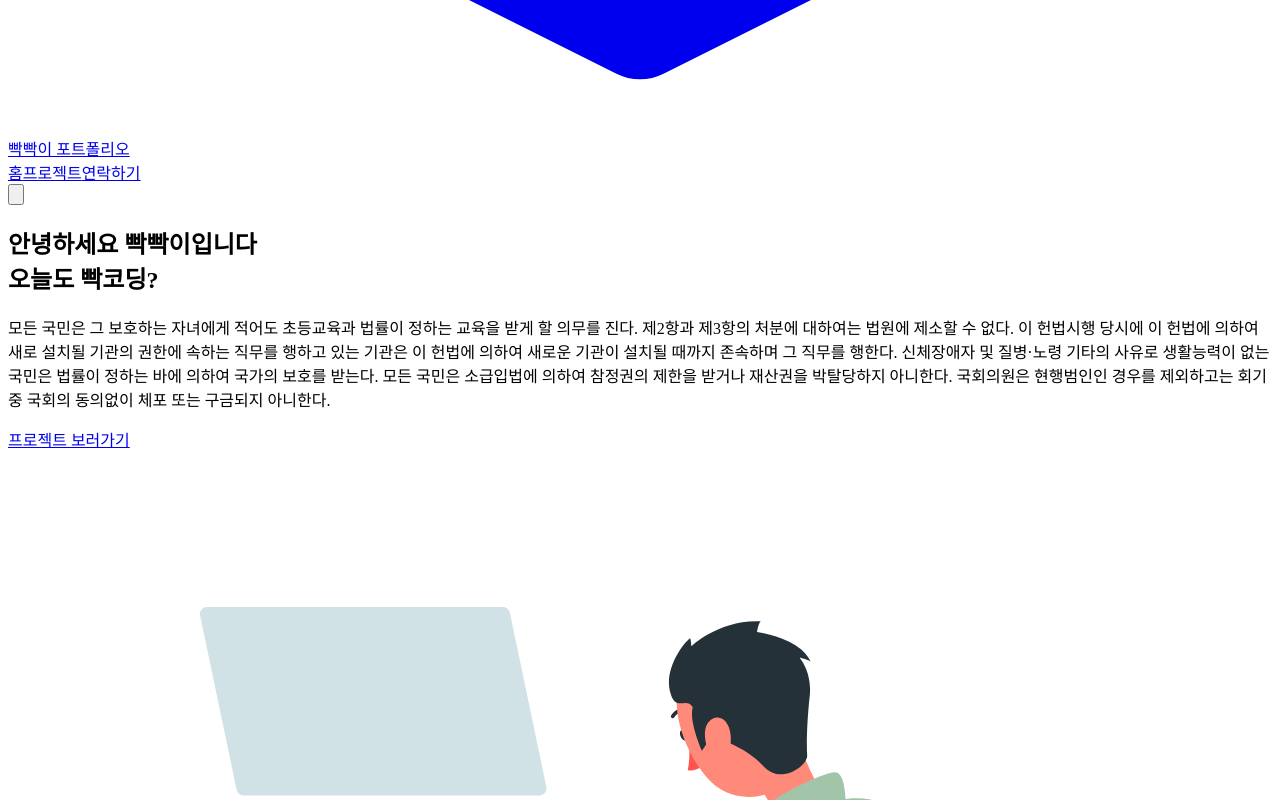
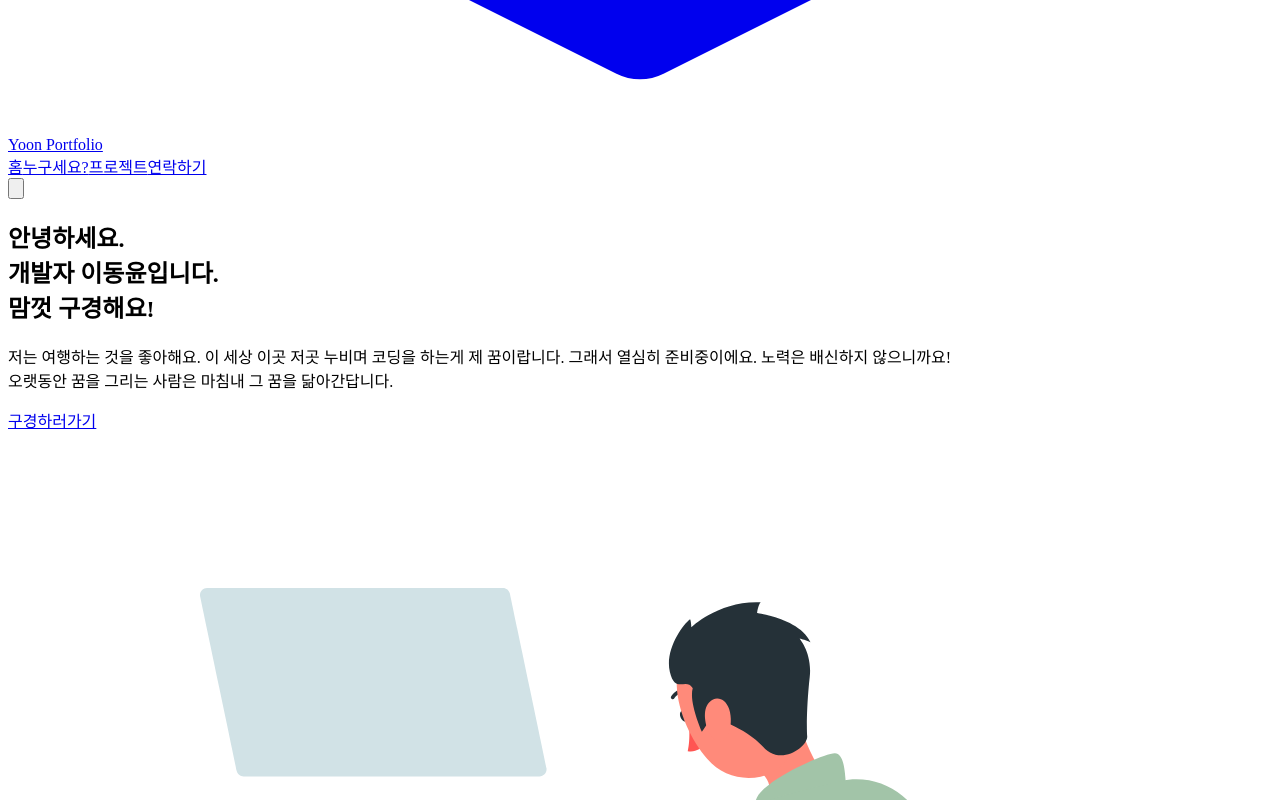
Before and after one commit to dongyoon7212/next-portfolio, a Next.js app: page / in a window 1280 px wide. Shown: the part 1140-1940 px from the top of the page. Built offline with nearby package versions, Linux system fonts and the light colour scheme.

Commit message:
프로필추가

```diff
--- a/components/footer.js
+++ b/components/footer.js
@@ -10,7 +10,7 @@ export default function Footer() {
               href="/"
               className="flex title-font font-medium items-center md:justify-start justify-center text-gray-900"
             >
-              <span className="ml-3 text-xl">빡빡이 포트폴리오</span>
+              <span className="ml-3 text-xl">Yoon Portfolio</span>
             </Link>
             <p className="text-sm text-gray-500 sm:ml-6 sm:mt-0 mt-4">
               © 2020 Tailblocks —
--- a/components/header.js
+++ b/components/header.js
@@ -22,11 +22,14 @@ export default function Header() {
             >
               <path d="M12 2L2 7l10 5 10-5-10-5zM2 17l10 5 10-5M2 12l10 5 10-5"></path>
             </svg>
-            <span className="ml-3 text-xl">빡빡이 포트폴리오</span>
+            <span className="ml-3 text-xl">Yoon Portfolio</span>
           </Link>
           <nav className="md:ml-auto flex flex-wrap items-center text-base justify-center">
             <Link href="/" className="mr-5 hover:text-gray-900">
               홈
+            </Link>
+            <Link href="/about-me" className="mr-5">
+              누구세요?
             </Link>
             <Link href="/projects" className="mr-5 hover:text-gray-900">
               프로젝트
--- a/components/home/hero.js
+++ b/components/home/hero.js
@@ -6,24 +6,16 @@ export default function Hero() {
     <>
       <div className="lg:flex-grow md:w-1/2 lg:pr-24 md:pr-16 flex flex-col md:items-start md:text-left mb-16 md:mb-0 items-center text-center">
         <h1 className="title-font sm:text-4xl text-3xl mb-4 font-medium text-gray-900">
-          안녕하세요 빡빡이입니다
+          안녕하세요.<br/>개발자 이동윤입니다.
           <br className="hidden lg:inline-block" />
-          오늘도 빡코딩?
+          맘껏 구경해요!
         </h1>
         <p className="mb-8 leading-relaxed">
-          모든 국민은 그 보호하는 자녀에게 적어도 초등교육과 법률이 정하는
-          교육을 받게 할 의무를 진다. 제2항과 제3항의 처분에 대하여는 법원에
-          제소할 수 없다. 이 헌법시행 당시에 이 헌법에 의하여 새로 설치될 기관의
-          권한에 속하는 직무를 행하고 있는 기관은 이 헌법에 의하여 새로운 기관이
-          설치될 때까지 존속하며 그 직무를 행한다. 신체장애자 및 질병·노령
-          기타의 사유로 생활능력이 없는 국민은 법률이 정하는 바에 의하여 국가의
-          보호를 받는다. 모든 국민은 소급입법에 의하여 참정권의 제한을 받거나
-          재산권을 박탈당하지 아니한다. 국회의원은 현행범인인 경우를 제외하고는
-          회기중 국회의 동의없이 체포 또는 구금되지 아니한다.
+          저는 여행하는 것을 좋아해요. 이 세상 이곳 저곳 누비며 코딩을 하는게 제 꿈이랍니다. 그래서 열심히 준비중이에요. 노력은 배신하지 않으니까요!<br/> 오랫동안 꿈을 그리는 사람은 마침내 그 꿈을 닮아간답니다.
         </p>
         <div className="flex justify-center">
           <Link href="/projects" className="btn-project">
-            프로젝트 보러가기
+            구경하러가기
           </Link>
         </div>
       </div>
--- a/components/projects/project-item.js
+++ b/components/projects/project-item.js
@@ -48,7 +48,7 @@ export default function ProjectItem({ data }) {
         quality={100}
       />
 
-      <div className="p-4 flex flex-col">
+      <div className="p-5 flex flex-col">
         <h1 className="text-2xl font-bold">{title}</h1>
         <h3 className="mt-4 text-xl">{description}</h3>
         <a href={github}>깃허브 바로가기</a>
--- a/pages/index.js
+++ b/pages/index.js
@@ -7,8 +7,8 @@ export default function Home() {
   return (
     <Layout>
       <Head>
-        <title>빡코딩 포트폴리오</title>
-        <meta name="description" content="오늘도 빡코딩!" />
+        <title>Yoon Portfolio</title>
+        <meta name="description" content="Yoon Portfolio" />
         <link rel="icon" href="/favicon.ico" />
       </Head>
       <section className="flex min-h-screen flex-col items-center justify-center text-gray-600 body-font">
--- a/pages/projects.js
+++ b/pages/projects.js
@@ -9,17 +9,17 @@ export default function Projects({ projects }) {
   return (
     <Layout>
       <div className="flex flex-col items-center justify-center min-h-screen px-5 mb-10 px-6">
-        <Head>
+        {/* <Head>
           <title>빡코딩 포트폴리오</title>
           <meta name="description" content="오늘도 빡코딩!" />
           <link rel="icon" href="/favicon.ico" />
-        </Head>
+        </Head> */}
         <h1 className="text-4xl font-bold sm:text-6xl">
           총 프로젝트 :
           <span className="pl-4 text-blue-500">{projects.results.length}</span>
         </h1>
 
-        <div className="grid grid-cols-1 gap-8 p-12 m-4 md:grid-cols-2">
+        <div className="grid grid-cols-1 gap-8 p-12 m-4 md:grid-cols-3">
           {projects.results.map((aProject) => (
             <ProjectItem key={aProject.id} data={aProject} />
           ))}
--- a/styles/globals.css
+++ b/styles/globals.css
@@ -11,7 +11,7 @@
 }
 
 .project-card {
-  @apply flex flex-col m-3 rounded-xl w-full
+  @apply flex flex-col m-2 rounded-xl w-full
             transition duration-300 transform border border-gray-300
             hover:scale-105
             hover:shadow-lg
```
Also changed, not shown: pages/about-me.js (+78 -5 lines), public/yoon.JPG (added).
